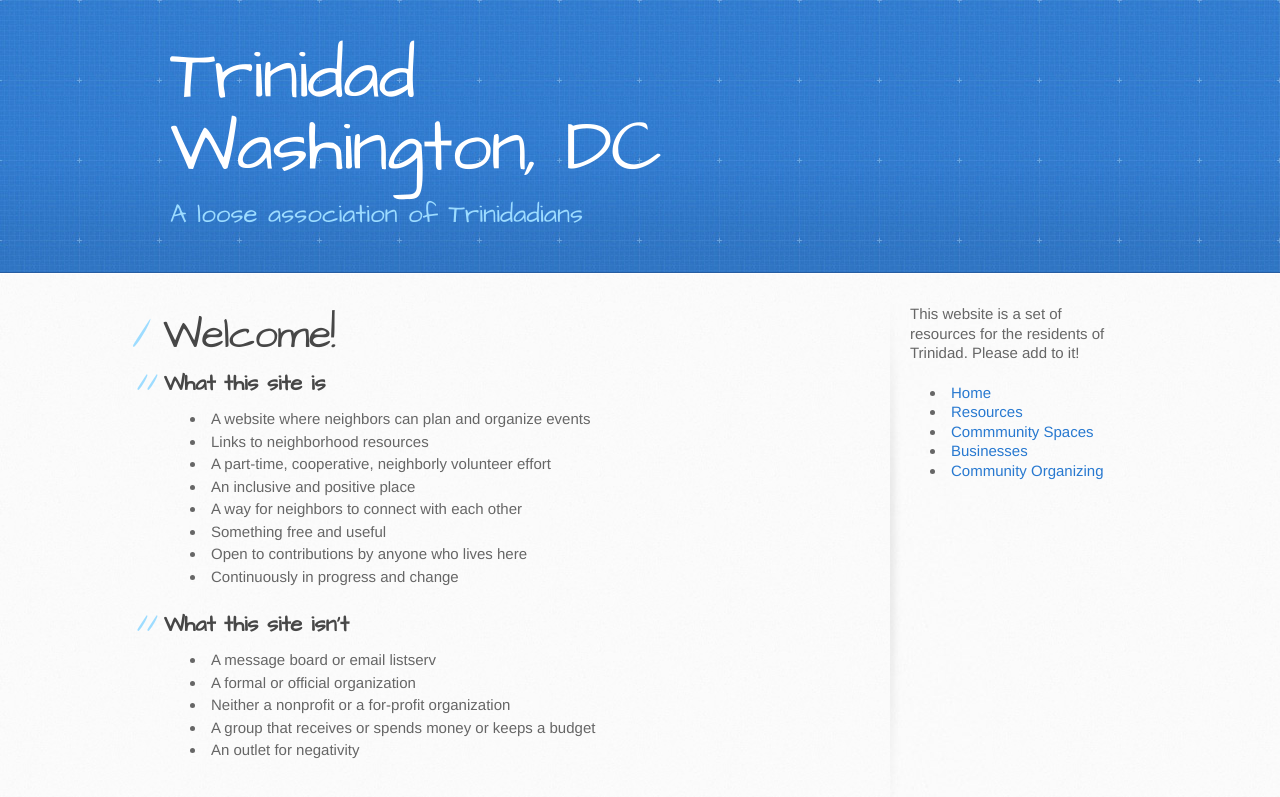
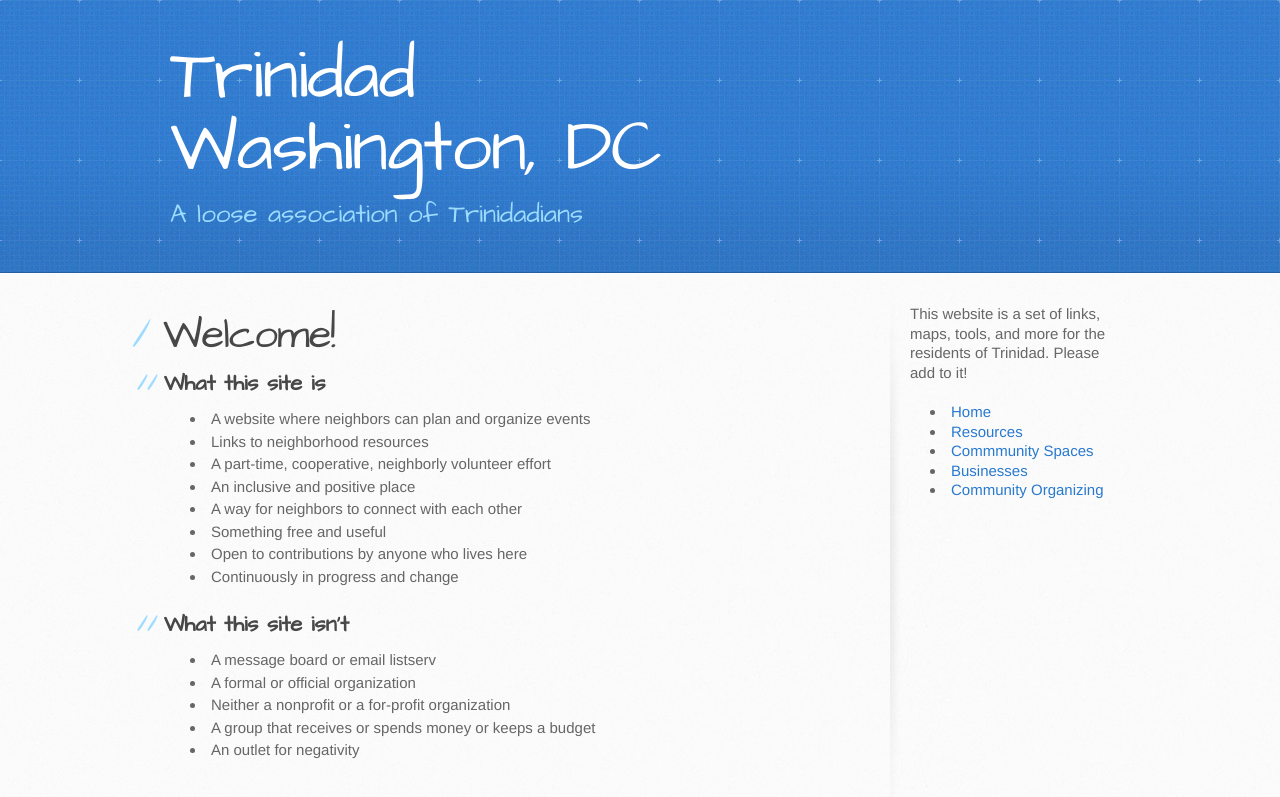
Before and after one commit to gbinal/tobago, a Jekyll site: the page built from index.md, in a window 1280 px wide. Shown: the top 797 px of the page. Built offline with Jekyll 4.4.1, drawn with Linux system fonts in a browser that asks for light colours.

Commit message:
changing sidebar

```diff
--- a/_includes/footer.html
+++ b/_includes/footer.html
@@ -2,7 +2,7 @@
 
         <aside id="sidebar" style="font-size:15px">
 
-              <p >This website is a set of resources for the residents of Trinidad. Please add to it!</p>
+              <p >This website is a set of links, maps, tools, and more for the residents of Trinidad. Please add to it!</p>
 
               <h2>
                 <ul>
```
